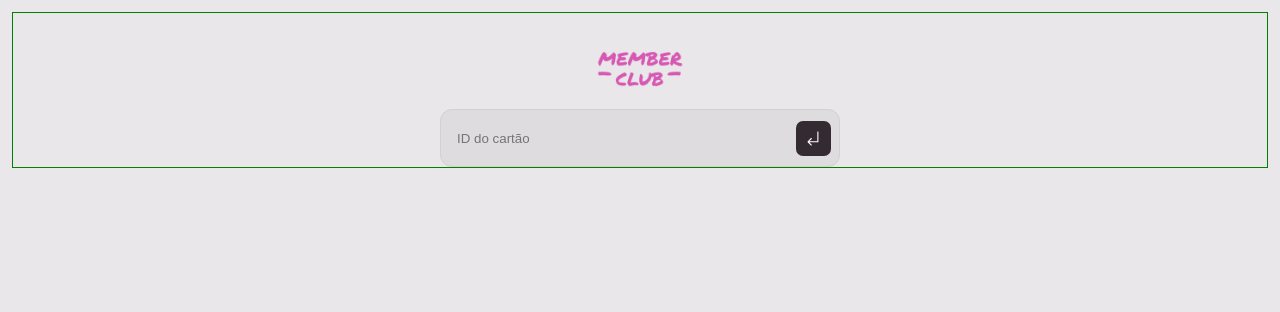
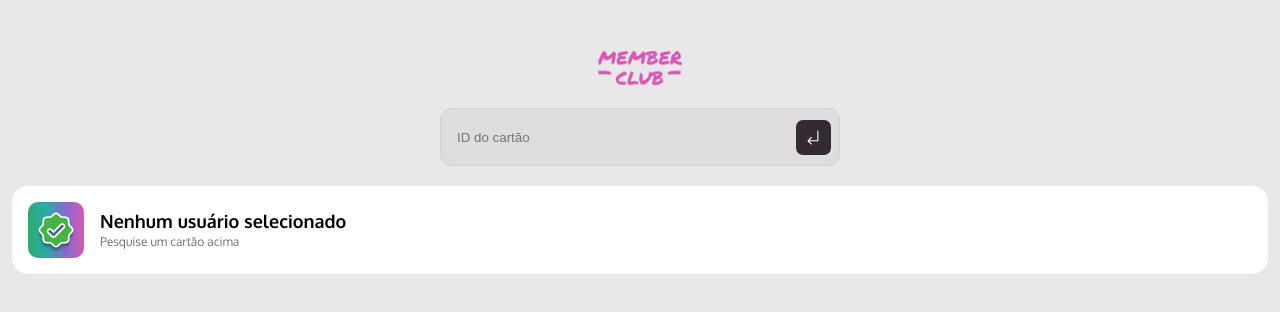
Before and after one commit to carlosktsn/mba-member-club, a website: page src/index.html in a window 1280 px wide. Drawn offline with Linux system fonts and the light colour scheme.

Commit message:
Started user section

```diff
--- a/src/css/header.css
+++ b/src/css/header.css
@@ -3,7 +3,6 @@ header {
     display: flex;
     flex-direction: column;
     align-items: center;
-    border: 1px solid red;
     margin-bottom: 20px;
 }
 
--- a/src/css/user.css
+++ b/src/css/user.css
@@ -0,0 +1,28 @@
+.user{
+    background-color: var(--white);
+    width: 100%;
+    display: flex;
+    padding: 1rem;
+    align-items: center;
+    gap: 1rem;
+    border-radius: 1rem;
+    overflow: hidden;
+
+    & img{
+        background: var(--gradient-base);
+        width: 56px;
+        height: 56px;
+        border-radius: 10px;
+    }
+
+    & .info{
+        & h1{
+            font: var(--title-sm);
+        }
+
+        & p{
+            font: var(--text-xs);
+            color: var(--gray-500);
+        }
+    }
+}
--- a/src/index.html
+++ b/src/index.html
@@ -12,20 +12,22 @@
 <body>
     <div class="container">
         <header>
-            <img src="assets/Logo.png" alt="" id="logo">
+            <img src="assets/Logo.png" alt="Member Club Logo" id="logo">
             <form action="submit">
                 <div class="input-container">
-                    <input type="text" name="card-id" placeholder="ID do cartão">
-                    <div class="button">
+                    <input type="text" name="card-id" placeholder="ID do cartão" title="Card ID">
+                    <div class="button" title="Search Button">
                     </div>
                 </div>
             </form>
         </header>
         <main>
             <div class="user">
-                <img src="" alt="">
-                <h1 id="name"></h1>
-                <p id="client-since"></p>
+                <img src="assets/PinCheck.png" alt="">
+                <div class="info">
+                    <h1 id="name">Nenhum usuário selecionado</h1>
+                    <p id="client-since">Pesquise um cartão acima</p>
+                </div>
             </div>
             <div class="card">
                 <h2></h2>
@@ -33,8 +35,12 @@
                 <span></span>
 
             </div>
-            <div class="progress"></div>
-            <div class="history"></div>
+            <div class="progress">
+
+            </div>
+            <div class="history">
+
+            </div>
         </main>
     </div>
 </body>
```
